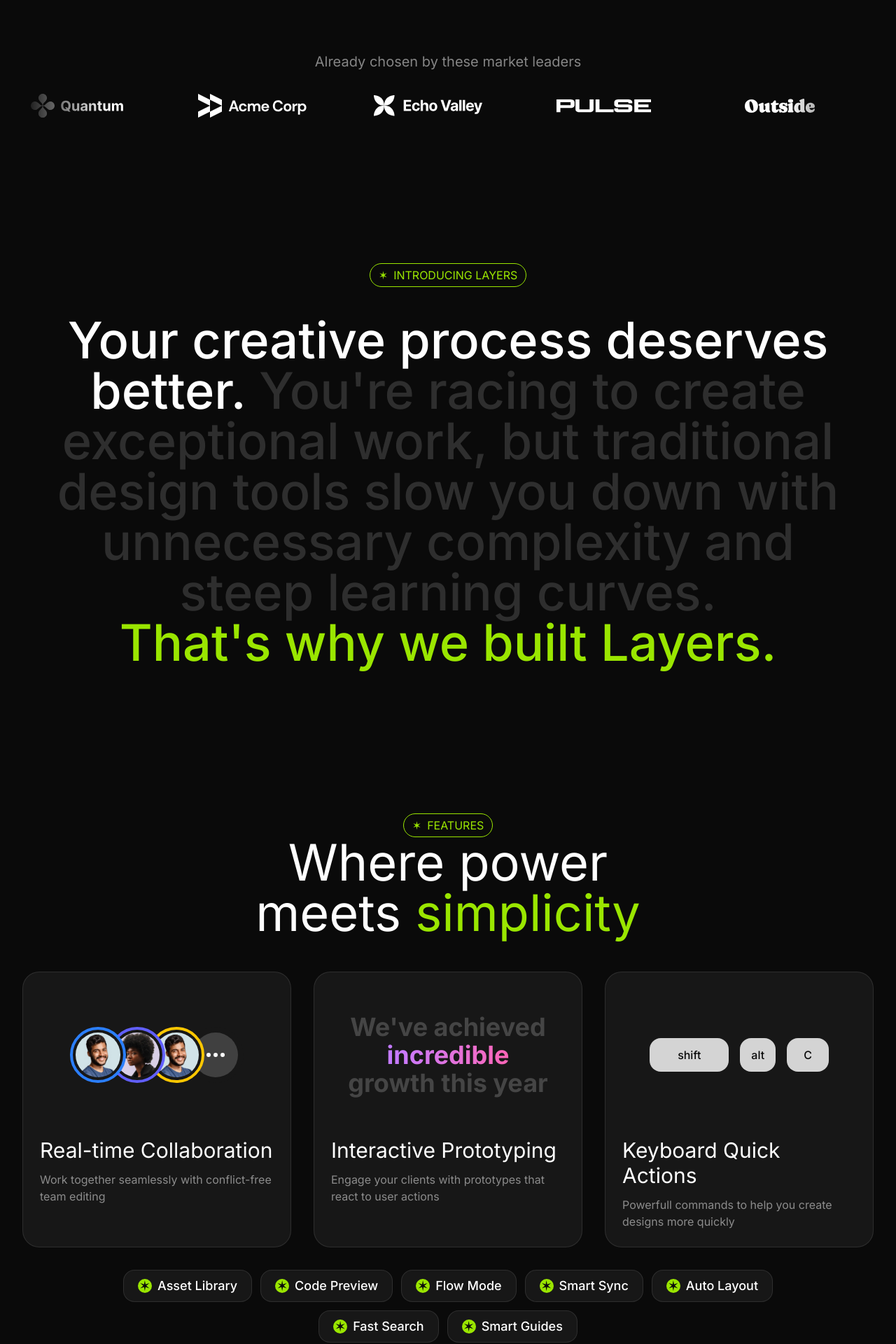
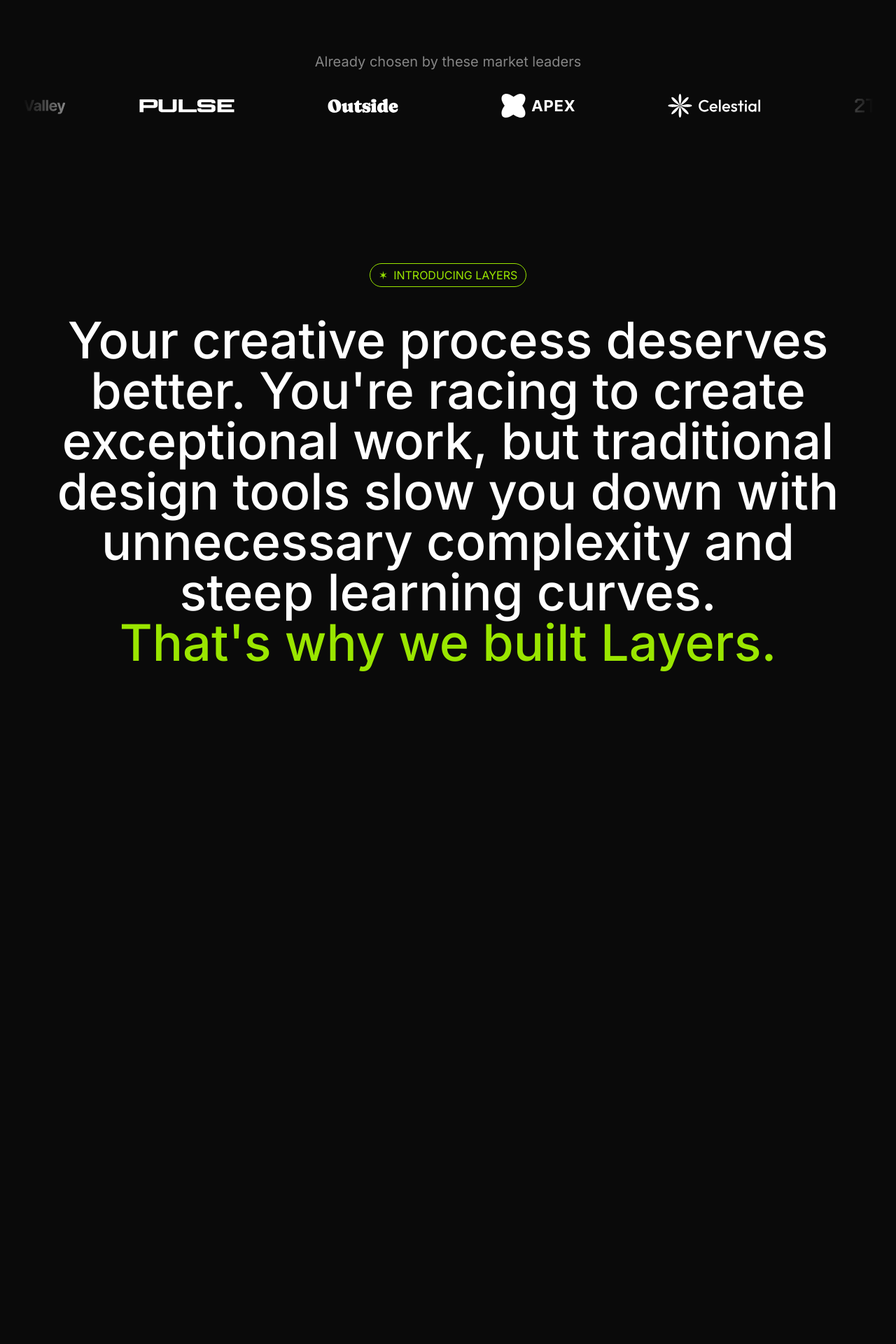
Before and after one commit to Ermi-Yato/saas-landing-page, a Next.js app: page / in a window 1280 px wide. Shown: the part 740-2660 px from the top of the page at 70% size. Built offline with nearby package versions, Linux system fonts and the light colour scheme.

Commit message:
additional animations added

```diff
--- a/src/components/IntegrationCol.tsx
+++ b/src/components/IntegrationCol.tsx
@@ -1,11 +1,29 @@
+// ----------------------------------------------------
+// INTEGRATIONS COL COMPONENT
+// ----------------------------------------------------
+
+"use client"
+
 import { type integrationType } from "@/sections/Integrations"
 import Image from "next/image"
 import { twMerge } from "tailwind-merge"
+import { motion } from "framer-motion"
+import { Fragment } from "react"
 
-export default function IntegrationCol(props: { integrations: integrationType, className?: string }) {
-  const { integrations, className } = props
+export default function IntegrationCol(props: { integrations: integrationType, className?: string, isReversed?: boolean }) {
+  const { integrations, className, isReversed } = props
   return (
-    <div className={twMerge("flex flex-col gap-4", className)}>
+    <motion.div
+      initial={{ y: isReversed ? "-50%" : "0" }}
+      animate={{ y: isReversed ? "0%" : "-50%" }}
+      transition={{
+        duration: 20,
+        ease: "linear",
+        repeat: Infinity
+      }}
+      className={twMerge("flex flex-col gap-4 pb-4", className)}>
+      {Array.from({ length: 3 }).map((_, index) => (
+        <Fragment key={index}>
           {integrations.map(integration => (
             <div key={integration.name} className="flex flex-col justify-center items-center bg-neutral-900 border border-white/10 rounded-3xl p-6">
               <div className="size-24">
@@ -15,6 +33,9 @@ export default function IntegrationCol(props: { integrations: integrationType, c
               <p className="text-center text-white/50 mt-2">{integration.description}</p>
             </div>
           ))}
-    </div>
+        </Fragment>
+      ))}
+
+    </motion.div>
   )
 }
--- a/src/sections/CallToAction.tsx
+++ b/src/sections/CallToAction.tsx
@@ -1,15 +1,35 @@
+// ----------------------------------------------------
+// CALLTOACTION SECTION
+// ----------------------------------------------------
+
+"use client"
+import { motion } from "framer-motion"
+import { useState } from "react"
+
 export default function CallToAction() {
+  const [isHovered, setIsHovered] = useState(false)
   return (
     <section className="py-24">
-      <div className="overflow-hidden p-4 flex">
-        <div className="flex flex-none gap-16">
+      <div className="overflow-hidden p-4 flex hover:text-lime-400 transition duration-300 cursor-pointer">
+        <motion.div
+          className="flex flex-none gap-16 pr-16"
+          animate={{ x: "-50%" }}
+          transition={{
+            duration: isHovered ? 50 : 20,
+            ease: "linear",
+            repeat: Infinity,
+            repeatType: "loop"
+          }}
+          onHoverStart={() => setIsHovered(true)}
+          onHoverEnd={() => setIsHovered(false)}
+        >
           {Array.from({ length: 10 }).map((_, index) => (
             <div key={index} className="flex items-center text-7xl md:text-8xl gap-12 font-medium">
               <span className="text-lime-400 text-7xl">&#10038;</span>
               <span>Try it for free</span>
             </div>
           ))}
-        </div>
+        </motion.div>
       </div>
     </section>
   )
--- a/src/sections/Faqs.tsx
+++ b/src/sections/Faqs.tsx
@@ -1,9 +1,11 @@
 // ----------------------------------------------------
 // FAQS SECTION
 // ----------------------------------------------------
-
+"use client"
 import { Tag } from "@/components/Tag"
+import { useState } from "react";
 import { twMerge } from "tailwind-merge";
+import { AnimatePresence, motion } from "framer-motion";
 
 const faqs = [
   {
@@ -29,7 +31,7 @@ const faqs = [
 ];
 
 export default function Faqs() {
-  const selectedQuestionIndex = 0
+  const [selectedQuestionIndex, setSelectedQuestionIndex] = useState(0)
   return (
     <section className="py-24">
       <div className="container">
@@ -41,17 +43,31 @@ export default function Faqs() {
         <div className="mt-12 flex flex-col gap-6 md:max-w-xl mx-auto">
           {faqs.map((faq, index) => (
             <div key={faq.question}
-              className="bg-neutral-900 rounded-2xl p-6 border border-white/10"
+              className="bg-neutral-900 rounded-2xl p-6 border border-white/10 cursor-pointer"
+              onClick={() => setSelectedQuestionIndex(index)}
             >
-              <div className="flex justify-between items-center">
+              <div className="flex justify-between items-center"
+              >
                 <h3 className="font-medium">{faq.question}</h3>
-                <svg xmlns="http://www.w3.org/2000/svg" width="24" height="24" viewBox="0 0 24 24" fill="none" stroke="currentColor" strokeWidth="2" strokeLinecap="round" strokeLinejoin="round" className={twMerge("feather feather-plus text-lime-400 flex-shrink-0", selectedQuestionIndex === index && "rotate-45")}>
+                <svg xmlns="http://www.w3.org/2000/svg" width="24" height="24" viewBox="0 0 24 24" fill="none" stroke="currentColor" strokeWidth="2" strokeLinecap="round" strokeLinejoin="round" className={twMerge("feather feather-plus text-lime-400 flex-shrink-0 cursor-pointer transition duration-300", selectedQuestionIndex === index && "rotate-45")}
+                >
                   <line x1="12" y1="5" x2="12" y2="19"></line><line x1="5" y1="12" x2="19" y2="12"></line>
                 </svg>
               </div>
-              <div className={twMerge("mt-6", selectedQuestionIndex !== index && "hidden")}>
-                <p className="text-white/50">{faq.answer}</p>
-              </div>
+
+              <AnimatePresence>
+                {selectedQuestionIndex === index && (
+                  <motion.div className={twMerge("overflow-hidden")}
+                    initial={{ height: 0, marginTop: 0 }}
+                    animate={{ height: 'auto', marginTop: "mt-6" }}
+                    exit={{ height: 0 }}
+                  >
+                    <p className="text-white/50 mt-6">{faq.answer}</p>
+                  </motion.div>
+                )}
+              </AnimatePresence>
+
+
             </div>
           ))}
         </div>
--- a/src/sections/Hero.tsx
+++ b/src/sections/Hero.tsx
@@ -25,7 +25,7 @@ export default function Hero() {
     ])
 
     rightDesignAnimate([
-      [rightDesignScope.current, { opacity: 1 }, { duration: 1 }],
+      [rightDesignScope.current, { opacity: 1 }, { duration: 1, delay: 3 }],
       [rightDesignScope.current, { x: 0, y: 0 }, { duration: 1 }]
     ])
 
@@ -36,9 +36,9 @@ export default function Hero() {
     ])
 
     rightPointerAnimate([
-      [rightPointerScope.current, { opacity: 1 }, { duration: 1 }],
+      [rightPointerScope.current, { opacity: 1 }, { duration: 1, delay: 3 }],
       [rightPointerScope.current, { x: 350, y: 0 }, { duration: 1 }],
-      [rightPointerScope.current, { x: 0, y: [0, -15, 0] }, { duration: 1 }],
+      [rightPointerScope.current, { x: 0, y: [0, 50, 0] }, { duration: 1, ease: "easeInOut" }],
     ])
 
   }, [])
@@ -50,8 +50,9 @@ export default function Hero() {
           <motion.div
             initial={{ opacity: 0, x: -100, y: 100 }}
             ref={leftDesignScope}
+            drag
             className="absolute -left-32 top-16 hidden lg:block">
-            <Image src={designExampleOne} alt="design example one" />
+            <Image src={designExampleOne} alt="design example one" draggable="false" />
           </motion.div>
           <motion.div
             initial={{ opacity: 0, x: -200, y: 100 }}
@@ -63,8 +64,9 @@ export default function Hero() {
           <motion.div
             initial={{ opacity: 0, x: 100, y: 100 }}
             ref={rightDesignScope}
+            drag
             className="absolute -right-64 -top-16 hidden lg:block">
-            <Image src={designExampleTwo} alt="design example two" />
+            <Image src={designExampleTwo} alt="design example two" draggable="false" />
           </motion.div>
           <motion.div
             initial={{ opacity: 0, x: 450, y: 100 }}
--- a/src/sections/Integrations.tsx
+++ b/src/sections/Integrations.tsx
@@ -39,7 +39,7 @@ export default function Integrations() {
           <div>
             <div className="mt-8 lg:mt-0 h-[420px] lg:h-[800px] overflow-hidden md:grid md:grid-cols-2 md:gap-4 [mask-image:linear-gradient(to_bottom,transparent,black_10%,black_90%,transparent)]">
               <IntegrationCol integrations={integrations} />
-              <IntegrationCol integrations={integrations.slice().reverse()} className="hidden md:flex" />
+              <IntegrationCol integrations={integrations.slice().reverse()} className="hidden md:flex" isReversed={true} />
             </div>
           </div>
         </div>
--- a/src/sections/Introduction.tsx
+++ b/src/sections/Introduction.tsx
@@ -1,23 +1,46 @@
 // ----------------------------------------------------
 // INTRODUCTION SECTION
 // ----------------------------------------------------
+"use client"
 
+import { motion, useMotionValueEvent, useScroll, useTransform } from "framer-motion"
 import { Tag } from "@/components/Tag"
+import { useRef, useState } from "react"
+import { twMerge } from "tailwind-merge"
 
 const text = `You're racing to create exceptional work, but traditional design tools slow you down with unnecessary complexity and steep learning curves.`
+const individualWords = text.split(' ')
 
 export default function Introduction() {
+  const introRef = useRef(null)
+  const { scrollYProgress } = useScroll({ target: introRef, offset: ["start end", "end end"] })
+  const wordIndex = useTransform(scrollYProgress, [0, 1], [0, individualWords.length])
+  const [word, setWord] = useState(0)
+
+  useMotionValueEvent(wordIndex, "change", (current) => {
+    setWord(current)
+  })
   return (
     <section className="py-28">
       <div className="container">
+        <div className="sticky top-20 md:top-28 lg:top-36">
           <div className="flex justify-center">
             <Tag>Introducing Layers</Tag>
           </div>
           <div className="mt-10 text-4xl md:text-6xl lg:text-7xl text-center font-medium max-w-6xl mx-auto">
             <span>Your creative process deserves better. </span>
-          <span className="text-white/15">{text}</span>
+            <span className="text-white/15">
+              {individualWords.map((iword, index) => (
+                <span
+                  className={twMerge("transition-colors duration-500", index < Math.floor(word) && 'text-white')}
+                  key={index}
+                >{`${iword} `}</span>
+              ))}
+            </span>
             <span className="block text-lime-400">That&apos;s why we built Layers.</span>
           </div>
+        </div>
+        <div className="h-[150vh]" ref={introRef}></div>
       </div>
     </section>
   )
--- a/src/sections/LogoTicker.tsx
+++ b/src/sections/LogoTicker.tsx
@@ -1,6 +1,7 @@
 // ----------------------------------------------------
 // LOGOTICKER SECTION
 // ----------------------------------------------------
+"use client"
 
 import quantumLogo from "@/assets/images/quantum.svg";
 import acmeLogo from "@/assets/images/acme-corp.svg";
@@ -11,6 +12,8 @@ import apexLogo from "@/assets/images/apex.svg";
 import celestialLogo from "@/assets/images/celestial.svg";
 import twiceLogo from "@/assets/images/twice.svg";
 import Image from "next/image";
+import { Fragment } from "react";
+import { motion } from "framer-motion";
 
 const logos = [
   { name: "Quantum", image: quantumLogo },
@@ -28,12 +31,23 @@ export default function LogoTicker() {
     <section className="py-24 overflow-x-clip">
       <div className="container">
         <h2 className="text-xl text-white/50 text-center">Already chosen by these market leaders</h2>
-        <div className="overflow-hidden mt-8 [mask-image:linear-gradient(to_right,transparent,black_10%,black_90%,transparent)]">
-          <div className="flex gap-24 items-center">
-            {logos.map((logo) => (
-              <Image src={logo.image} key={logo.name} alt="logo images" />
+        <div className="flex overflow-hidden mt-8 [mask-image:linear-gradient(to_right,transparent,black_10%,black_90%,transparent)]">
+          <motion.div
+            animate={{ x: "-50%" }}
+            transition={{
+              duration: 35,
+              ease: "linear",
+              repeat: Infinity
+            }}
+            className="flex flex-none gap-24 pr-24 items-center">
+            {Array.from({ length: 3 }).map((_, index) => (
+              <Fragment key={index}>
+                {logos.map((logo) => (
+                  <Image src={logo.image} key={logo.name} alt="logo images" />
+                ))}
+              </Fragment>
             ))}
-          </div>
+          </motion.div>
         </div>
       </div>
     </section>
```
Also changed, not shown: src/sections/Features.tsx (+9 -7 lines). Lines whose indentation alone changed are shown as unchanged.
